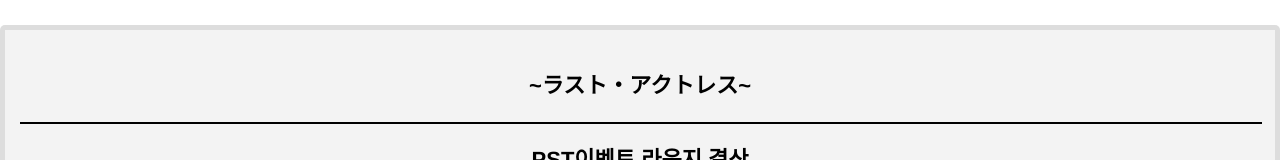
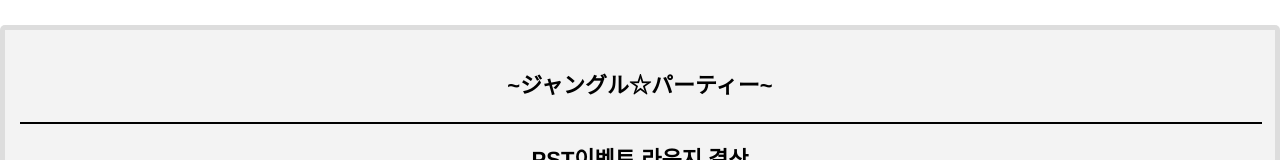
Before and after one commit to rkdgla0/StarBe, a plain HTML site: page index.html in a window 1280 px wide. Shown: the part 132-292 px from the top of the page. Drawn offline with nearby package versions, Linux system fonts and the light colour scheme.

Commit message:
오타수정

```diff
--- a/index.html
+++ b/index.html
@@ -32,7 +32,7 @@
 			<div class="col-xs-12 bodyBox">
 				<div class="row">
 					<div class="col-xs-12 bodyBoxInfoTitle">
-						<p id="eventTitle" class="text-center">~ラスト・アクトレス~</p>
+						<p id="eventTitle" class="text-center">~ジャングル☆パーティー~</p>
 						<hr width="100%" style="border: solid 1px black;">
 						<p class="text-center">PST이벤트 라운지 결산</p>
 						<span id="startMessage" class="bodyBoxInfoContents">
```
